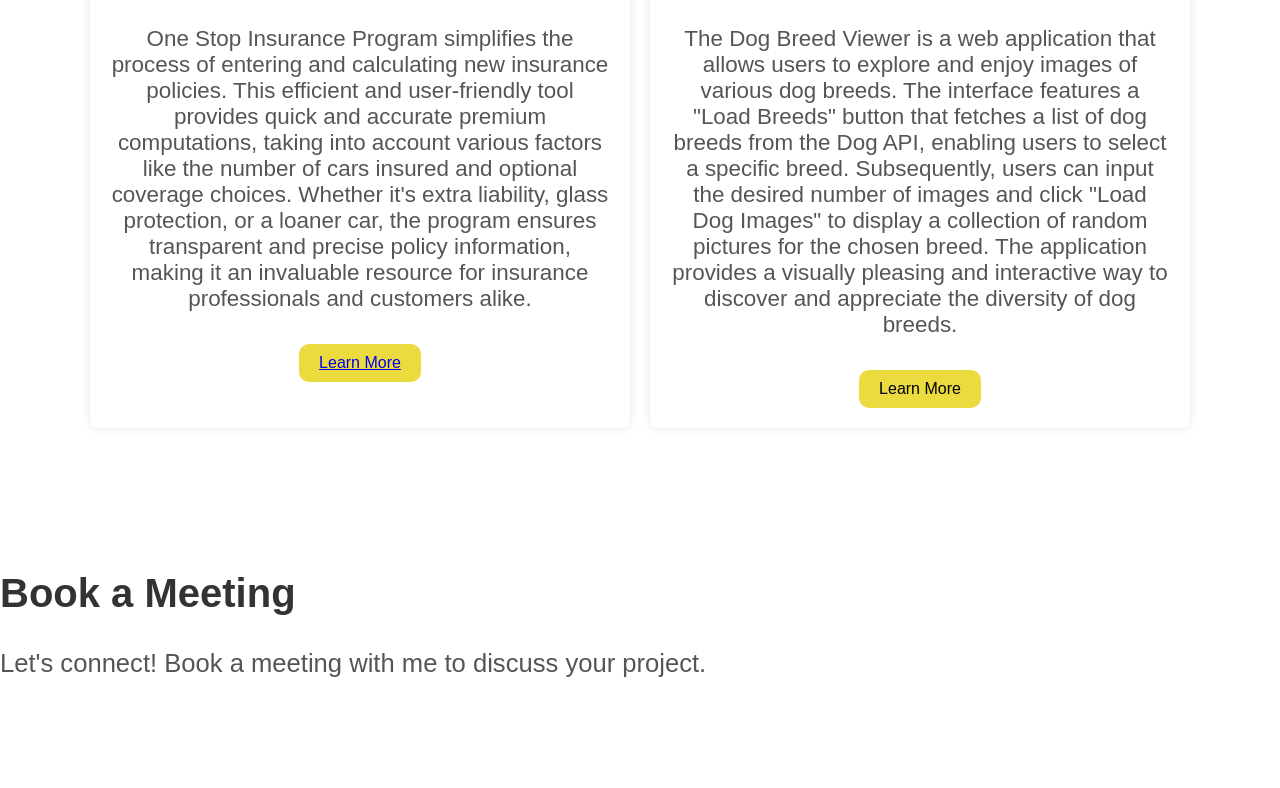
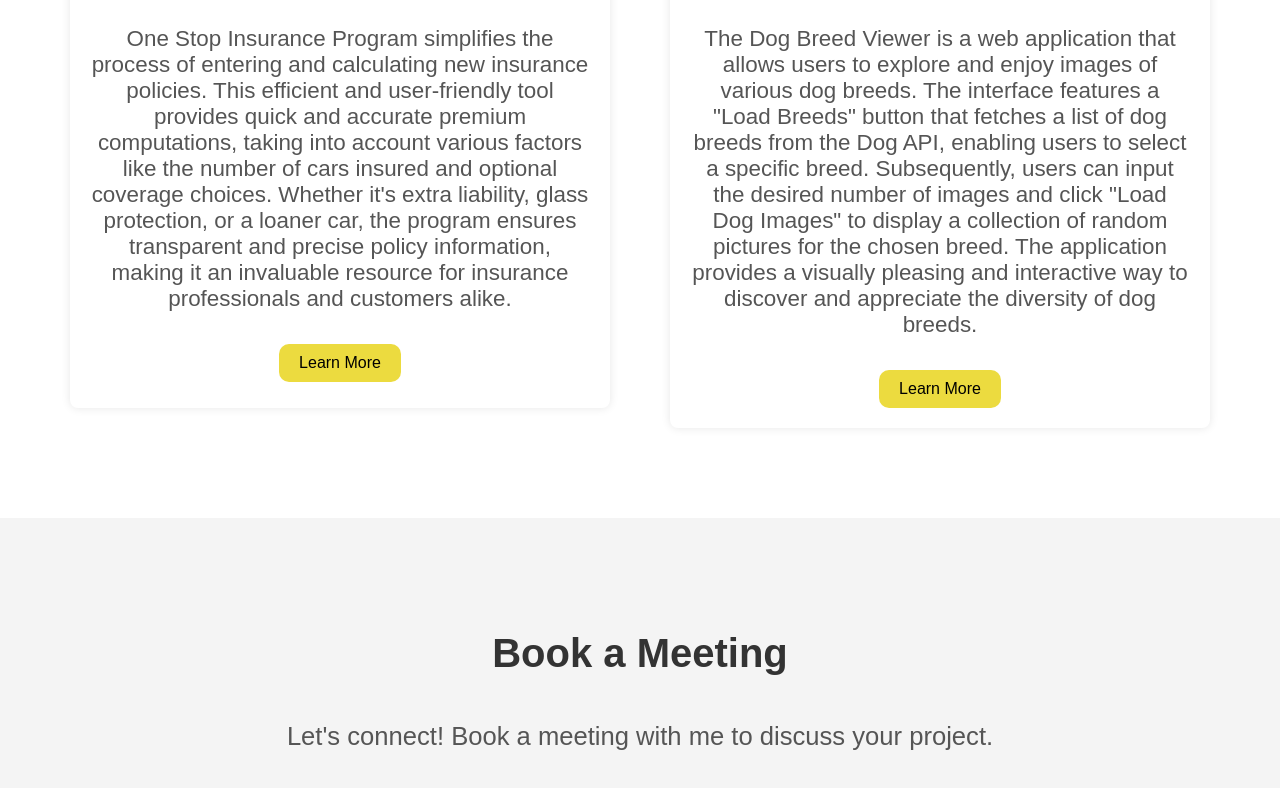
Before and after one commit to infuriated-mink/portfolio-site, a plain HTML site: page index.html in a window 1280 px wide. Shown: the part 2988-3776 px from the top of the page. Before the commit the page ends 3696 px from the top, so only its background shows below. Drawn offline with nearby package versions, Linux system fonts and the light colour scheme; a script that the page names is missing.

Commit message:
final verison

```diff
--- a/index.html
+++ b/index.html
@@ -3,7 +3,7 @@
 <head>
     <meta charset="UTF-8">
     <meta name="viewport" content="width=device-width, initial-scale=1.0">
-    <title>Your Website</title>
+    <title>Vanessa Rice</title>
     <link rel="stylesheet" href="styles.css">
     <link rel="stylesheet" href="https://cdnjs.cloudflare.com/ajax/libs/font-awesome/6.0.0/css/all.min.css">
     <link rel="stylesheet" type="text/css" href="https://cdn.jsdelivr.net/npm/slick-carousel@1.8.1/slick/slick.css"/>
@@ -160,8 +160,7 @@
                 </div>
                 <h3>One Stop Insurance Company</h3>
                 <p>One Stop Insurance Program simplifies the process of entering and calculating new insurance policies. This efficient and user-friendly tool provides quick and accurate premium computations, taking into account various factors like the number of cars insured and optional coverage choices. Whether it's extra liability, glass protection, or a loaner car, the program ensures transparent and precise policy information, making it an invaluable resource for insurance professionals and customers alike.</p>
-                <div class="more-button">
-                <a href="https://github.com/infuriated-mink/QAP-4-Files-VR" target="_blank" class="btn">Learn More</a>
+                <a href="https://github.com/infuriated-mink/QAP-4-Files-VR" target="_blank" class="more-button">Learn More</a>
                 </div>
             </div>
 
@@ -175,24 +174,22 @@
                 <h3>Dog Breed Viewer</h3>
                 <p>
                     The Dog Breed Viewer is a web application that allows users to explore and enjoy images of various dog breeds. The interface features a "Load Breeds" button that fetches a list of dog breeds from the Dog API, enabling users to select a specific breed. Subsequently, users can input the desired number of images and click "Load Dog Images" to display a collection of random pictures for the chosen breed. The application provides a visually pleasing and interactive way to discover and appreciate the diversity of dog breeds.</p>
-                <a href="https://github.com/infuriated-mink/Semester2-QAP3" target="_blank" class="more-button">Learn More</a>
+                    <a href="https://github.com/infuriated-mink/Semester2-QAP3" target="_blank" class="more-button">Learn More</a>
             </div>
         </div>
     </div>
 </section>
 
 
-<section>
-
-<div class="book-container">
+<section id="book">
+    <div class="book-container">
         <div class="book-content">
             <h2 class="section-title">Book a Meeting</h2>
             <p>Let's connect! Book a meeting with me to discuss your project.</p>
-                <div id="calendlyWidgetContainer">
-                    <div class="calendly-inline-widget" data-url="https://calendly.com/vanessa-rice/book-a-meeting"></div>
+            <div id="calendlyWidgetContainer" class="calendly-inline-widget" data-url="https://calendly.com/vanessa-rice/book-a-meeting"></div>
         </div>
     </div>
-</div>
+</section>
 
 
     </body>
--- a/styles.css
+++ b/styles.css
@@ -419,11 +419,19 @@ nav a:hover {
 #book {
     background-color: #f4f4f4;
     padding: 80px 0;
-    height: flex;
+    text-align: center; /* Align the content to the center */
 }
+
+.book-content {
+    display: flex;
+    flex-direction: column;
+    align-items: center;
+}
+
 .book-content h2 {
     font-size: 2.5rem;
     color: #333;
+    margin-bottom: 20px; /* Add margin to separate h2 from the paragraph */
 }
 
 .book-content p {
@@ -431,3 +439,9 @@ nav a:hover {
     color: #555;
     margin-bottom: 30px;
 }
+
+/* Style the calendly container */
+.calendly-inline-widget {
+    width: 100%;
+    height: 650px;
+}
```
